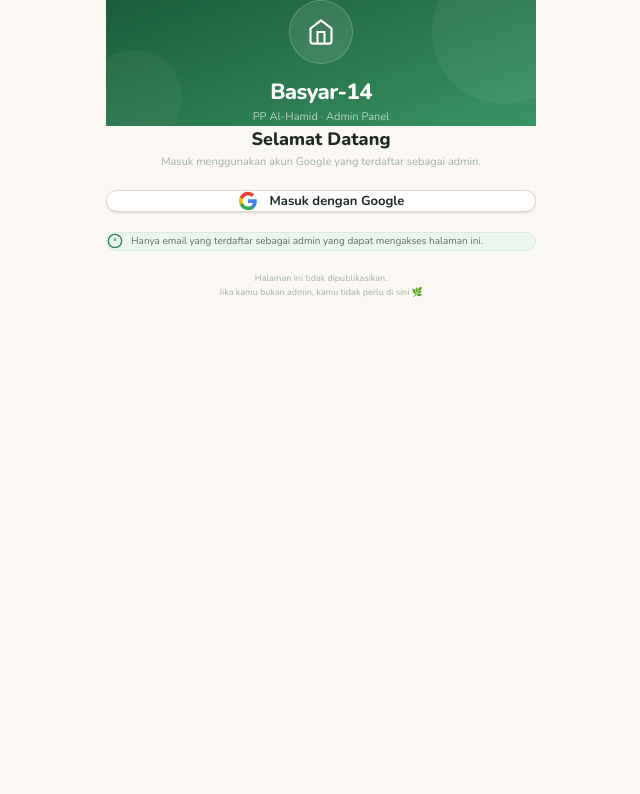
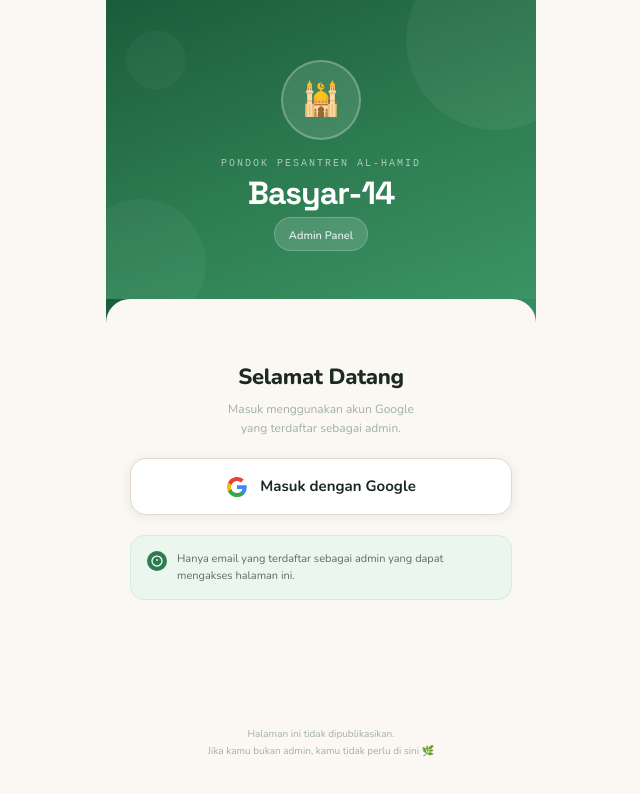
Before and after one commit to rafinabilm/basyar-14, a Next.js app: page /admin/login in a window 1280 px wide. Shown: the top 794 px of the page, without its empty margins (319-959 px from the left). Built offline with nearby package versions, Linux system fonts and the light colour scheme; no server answers.

Commit message:
Improve login admin

```diff
--- a/app/admin/login/page.tsx
+++ b/app/admin/login/page.tsx
@@ -23,32 +23,63 @@ export default function AdminLoginPage() {
   }
 
   return (
-    <main className="min-h-screen flex flex-col">
-      {/* Hero */}
-      <div
-        className="flex flex-col items-center justify-center gap-3 py-14 px-6 relative overflow-hidden"
-        style={{ background: 'linear-gradient(160deg, #1a5c3a 0%, #2E7D52 60%, #3a9465 100%)' }}
-      >
-        <div className="absolute top-[-40px] right-[-40px] w-36 h-36 rounded-full bg-white/5" />
-        <div className="absolute bottom-[-20px] left-[-20px] w-24 h-24 rounded-full bg-white/4" />
-        <div className="w-16 h-16 rounded-full bg-white/10 border border-white/20 flex items-center justify-center z-10">
-          <svg viewBox="0 0 24 24" fill="none" stroke="white" className="w-7 h-7" strokeWidth={1.8}>
-            <path d="M3 9l9-7 9 7v11a2 2 0 0 1-2 2H5a2 2 0 0 1-2-2z" />
-            <polyline points="9 22 9 12 15 12 15 22" />
-          </svg>
+    <main style={{ minHeight: '100dvh', background: '#FBF8F3', display: 'flex', flexDirection: 'column' }}>
+
+      {/* Hero — full top half */}
+      <div style={{
+        background: 'linear-gradient(160deg, #1a5c3a 0%, #2E7D52 55%, #3a9465 100%)',
+        padding: '60px 32px 48px',
+        display: 'flex',
+        flexDirection: 'column',
+        alignItems: 'center',
+        gap: '16px',
+        position: 'relative',
+        overflow: 'hidden',
+      }}>
+        {/* Decorative circles */}
+        <div style={{ position: 'absolute', top: '-50px', right: '-50px', width: '180px', height: '180px', background: 'rgba(255,255,255,0.05)', borderRadius: '50%' }} />
+        <div style={{ position: 'absolute', bottom: '-30px', left: '-30px', width: '130px', height: '130px', background: 'rgba(255,255,255,0.04)', borderRadius: '50%' }} />
+        <div style={{ position: 'absolute', top: '30px', left: '20px', width: '60px', height: '60px', background: 'rgba(255,255,255,0.03)', borderRadius: '50%' }} />
+
+        {/* Logo */}
+        <div style={{
+          width: '80px', height: '80px', borderRadius: '50%',
+          background: 'rgba(255,255,255,0.12)',
+          border: '2px solid rgba(255,255,255,0.25)',
+          display: 'flex', alignItems: 'center', justifyContent: 'center',
+          position: 'relative', zIndex: 1,
+        }}>
+          <span style={{ fontSize: '32px' }}>🕌</span>
         </div>
-        <div className="text-center z-10">
-          <h1 className="text-[22px] font-extrabold text-white tracking-tight">Basyar-14</h1>
-          <p className="text-[11px] text-white/65 mt-0.5">PP Al-Hamid · Admin Panel</p>
+
+        {/* Title */}
+        <div style={{ textAlign: 'center', position: 'relative', zIndex: 1 }}>
+          <div style={{ fontSize: '10px', color: 'rgba(255,255,255,0.6)', fontFamily: 'monospace', letterSpacing: '2px', textTransform: 'uppercase', marginBottom: '6px' }}>
+            Pondok Pesantren Al-Hamid
+          </div>
+          <h1 style={{ fontSize: '32px', fontWeight: 800, color: 'white', letterSpacing: '-1px', lineHeight: 1, fontFamily: 'Space Grotesk, monospace' }}>
+            Basyar-14
+          </h1>
+          <div style={{ marginTop: '8px', display: 'inline-block', background: 'rgba(255,255,255,0.15)', border: '1px solid rgba(255,255,255,0.2)', borderRadius: '20px', padding: '4px 14px' }}>
+            <span style={{ fontSize: '11px', color: 'rgba(255,255,255,0.85)', fontWeight: 600 }}>Admin Panel</span>
+          </div>
         </div>
       </div>
 
+      {/* Wave separator */}
+      <div style={{ background: 'linear-gradient(160deg, #1a5c3a 0%, #2E7D52 55%, #3a9465 100%)', height: '30px', position: 'relative' }}>
+        <div style={{ position: 'absolute', bottom: 0, left: 0, right: 0, height: '30px', background: '#FBF8F3', borderRadius: '24px 24px 0 0' }} />
+      </div>
+
       {/* Body */}
-      <div className="flex-1 bg-[var(--bg)] px-6 py-8 flex flex-col gap-5">
-        <div className="text-center">
-          <h2 className="text-[18px] font-extrabold text-[var(--txt)]">Selamat Datang</h2>
-          <p className="text-[11px] text-[var(--mut)] mt-1 leading-relaxed">
-            Masuk menggunakan akun Google yang terdaftar sebagai admin.
+      <div style={{ flex: 1, padding: '32px 24px 40px', display: 'flex', flexDirection: 'column', gap: '20px' }}>
+
+        <div style={{ textAlign: 'center' }}>
+          <h2 style={{ fontSize: '22px', fontWeight: 800, color: '#1C2B22', letterSpacing: '-0.3px' }}>
+            Selamat Datang
+          </h2>
+          <p style={{ fontSize: '12px', color: '#A0B0A4', marginTop: '6px', lineHeight: 1.6 }}>
+            Masuk menggunakan akun Google<br />yang terdaftar sebagai admin.
           </p>
         </div>
 
@@ -56,41 +87,60 @@ export default function AdminLoginPage() {
         <button
           onClick={handleGoogleLogin}
           disabled={loading}
-          className="w-full bg-white border border-[var(--bord)] rounded-xl px-4 py-3.5 flex items-center justify-center gap-3 shadow-sm active:opacity-80 transition-opacity disabled:opacity-60"
+          style={{
+            width: '100%',
+            background: 'white',
+            border: '1.5px solid #E2D9C8',
+            borderRadius: '16px',
+            padding: '16px',
+            display: 'flex',
+            alignItems: 'center',
+            justifyContent: 'center',
+            gap: '12px',
+            cursor: loading ? 'not-allowed' : 'pointer',
+            opacity: loading ? 0.6 : 1,
+            boxShadow: '0 2px 12px rgba(28,43,34,0.08)',
+            transition: 'all 0.2s',
+          }}
         >
-          <svg className="w-5 h-5" viewBox="0 0 24 24">
+          {/* Google icon */}
+          <svg style={{ width: '22px', height: '22px', flexShrink: 0 }} viewBox="0 0 24 24">
             <path d="M22.56 12.25c0-.78-.07-1.53-.2-2.25H12v4.26h5.92c-.26 1.37-1.04 2.53-2.21 3.31v2.77h3.57c2.08-1.92 3.28-4.74 3.28-8.09z" fill="#4285F4"/>
             <path d="M12 23c2.97 0 5.46-.98 7.28-2.66l-3.57-2.77c-.98.66-2.23 1.06-3.71 1.06-2.86 0-5.29-1.93-6.16-4.53H2.18v2.84C3.99 20.53 7.7 23 12 23z" fill="#34A853"/>
             <path d="M5.84 14.09c-.22-.66-.35-1.36-.35-2.09s.13-1.43.35-2.09V7.07H2.18C1.43 8.55 1 10.22 1 12s.43 3.45 1.18 4.93l2.85-2.22.81-.62z" fill="#FBBC05"/>
             <path d="M12 5.38c1.62 0 3.06.56 4.21 1.64l3.15-3.15C17.45 2.09 14.97 1 12 1 7.7 1 3.99 3.47 2.18 7.07l3.66 2.84c.87-2.6 3.3-4.53 6.16-4.53z" fill="#EA4335"/>
           </svg>
-          <span className="text-[13px] font-bold text-[var(--txt)]">
+          <span style={{ fontSize: '15px', fontWeight: 700, color: '#1C2B22', fontFamily: 'Nunito, sans-serif' }}>
             {loading ? 'Mengarahkan...' : 'Masuk dengan Google'}
           </span>
         </button>
 
         {error && (
-          <div className="bg-[#FEE2E2] border border-[var(--err)] rounded-xl px-4 py-3 text-[11px] text-[var(--err)] text-center">
+          <div style={{ background: '#FEE2E2', border: '1px solid #C0392B', borderRadius: '12px', padding: '12px 16px', fontSize: '12px', color: '#C0392B', textAlign: 'center' }}>
             {error}
           </div>
         )}
 
-        {/* Info */}
-        <div className="bg-[var(--acsl)] border border-[var(--acs)] rounded-xl px-4 py-3 flex gap-2 items-start">
-          <svg viewBox="0 0 24 24" fill="none" stroke="var(--acc)" className="w-4 h-4 flex-shrink-0 mt-0.5" strokeWidth={2}>
-            <circle cx="12" cy="12" r="10"/>
-            <line x1="12" y1="8" x2="12" y2="12"/>
-            <line x1="12" y1="16" x2="12.01" y2="16"/>
-          </svg>
-          <p className="text-[10px] text-[var(--sec)] leading-relaxed">
+        {/* Info box */}
+        <div style={{ background: '#EAF6EE', border: '1px solid #D4EDDE', borderRadius: '14px', padding: '14px 16px', display: 'flex', gap: '10px', alignItems: 'flex-start' }}>
+          <div style={{ width: '20px', height: '20px', borderRadius: '50%', background: '#2E7D52', display: 'flex', alignItems: 'center', justifyContent: 'center', flexShrink: 0, marginTop: '1px' }}>
+            <svg viewBox="0 0 24 24" fill="none" stroke="white" style={{ width: '12px', height: '12px' }} strokeWidth={2.5}>
+              <circle cx="12" cy="12" r="10"/>
+              <line x1="12" y1="8" x2="12" y2="12"/>
+              <line x1="12" y1="16" x2="12.01" y2="16"/>
+            </svg>
+          </div>
+          <p style={{ fontSize: '11px', color: '#5A6E5E', lineHeight: 1.6 }}>
             Hanya email yang terdaftar sebagai admin yang dapat mengakses halaman ini.
           </p>
         </div>
 
-        <p className="text-[9px] text-[var(--mut)] text-center leading-relaxed mt-auto">
+        {/* Footer note */}
+        <p style={{ fontSize: '10px', color: '#A0B0A4', textAlign: 'center', lineHeight: 1.7, marginTop: 'auto' }}>
           Halaman ini tidak dipublikasikan.<br />
           Jika kamu bukan admin, kamu tidak perlu di sini 🌿
         </p>
+
       </div>
     </main>
   )
```
